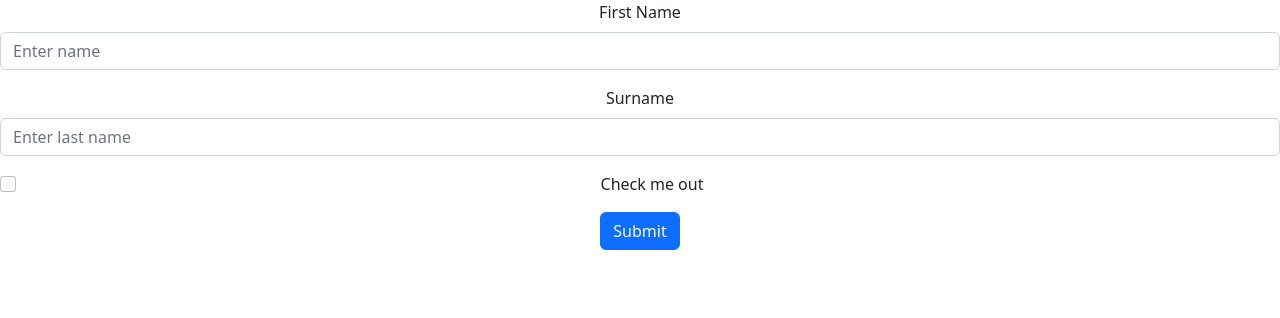
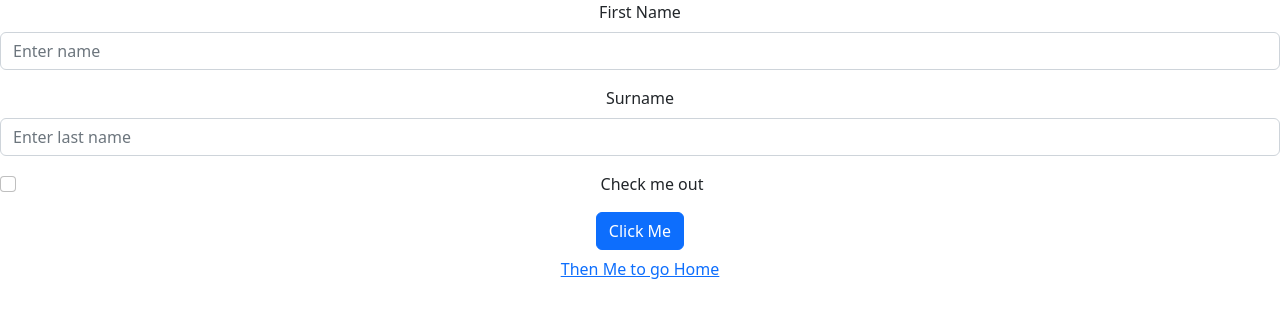
Before and after one commit to StefanoMiC/U3-D14-TypeScript-React-FS0822ITA, a React (Create React App) app: page /form in a window 1280 px wide. Shown: the top 318 px of the page. Built offline with nearby package versions, Linux system fonts and the light colour scheme.

Commit message:
adds interval and clearInterval functionality

```diff
--- a/src/components/FormComponent.tsx
+++ b/src/components/FormComponent.tsx
@@ -1,6 +1,8 @@
 import { Form, Button } from "react-bootstrap";
-import { useNavigate } from "react-router-dom";
-import { useState, ChangeEvent, FormEvent } from "react";
+import { useNavigate, Link } from "react-router-dom";
+import { useState, useEffect, ChangeEvent, FormEvent } from "react";
+
+let interval: NodeJS.Timer;
 
 const FormComponent = () => {
   const [firstName, setFirstName] = useState("");
@@ -13,20 +15,42 @@ const FormComponent = () => {
     setFirstName(e.target.value);
   };
 
+  //   let timeout: ReturnType<typeof setTimeout>;
+
   const handleSubmit = (e: FormEvent) => {
     e.preventDefault();
     console.log(firstName, lastName, checkboxValue);
 
     setTimeout(() => {
       navigate("/");
-    }, 2000);
+    }, 3000);
+
+    interval = setInterval(() => {
+      console.log("Interval Happened Now");
+    }, 1000);
   };
+
+  useEffect(() => {
+    return () => {
+      // per testare questo effetto fai partire l'handleSubmit compilando il form e premi il bottone blu,
+      // poi premi il link per cambiare pagina alla Home con il router
+      // l'intervallo è stato correttamente eliminato e non continua a produrre console log all'infinito
+      console.log("Cleared Interval");
+      clearTimeout(interval);
+    };
+  }, []);
 
   return (
     <Form onSubmit={handleSubmit}>
       <Form.Group className="mb-3">
         <Form.Label>First Name</Form.Label>
-        <Form.Control type="text" placeholder="Enter name" value={firstName} onChange={handleFirstNameChange} />
+        <Form.Control
+          type="text"
+          placeholder="Enter name"
+          value={firstName}
+          onChange={handleFirstNameChange}
+          required
+        />
         {/* <Form.Text className="text-muted">We'll never share your email with anyone else.</Form.Text> */}
       </Form.Group>
 
@@ -39,6 +63,7 @@ const FormComponent = () => {
           onChange={e => {
             setLastName(e.target.value);
           }}
+          required
         />
       </Form.Group>
       <Form.Group className="mb-3">
@@ -49,11 +74,18 @@ const FormComponent = () => {
           onChange={e => {
             setCheckboxValue(e.target.checked);
           }}
+          required
         />
       </Form.Group>
       <Button variant="primary" type="submit">
-        Submit
+        Click Me
       </Button>
+
+      <Link to="/">
+        <Button variant="link" type="submit" className="d-block mx-auto">
+          Then Me to go Home
+        </Button>
+      </Link>
     </Form>
   );
 };
```
